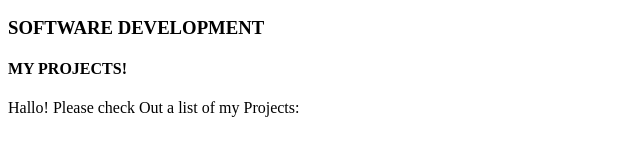
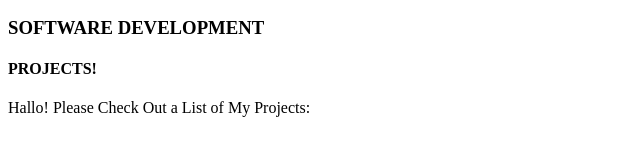
Before and after one commit to martinmandina/Martin-Portfolio., a plain HTML site: page martin-port.html in a window 1280 px wide. Shown: the part 148-304 px from the top of the page, 0-640 px from the left. Drawn offline with Linux system fonts and the light colour scheme.

Commit message:
txt correction

```diff
--- a/martin-port.html
+++ b/martin-port.html
@@ -9,7 +9,7 @@
     <img src="images/martinn.jpg" alt="a photo of me" height="300" width="450">
     <h2>ITS ALL ABOUT CODES</h2>
     <h3>SOFTWARE DEVELOPMENT</h3>
-    <h4><strong>MY PROJECTS!</strong></h4>
-    <p1>Hallo! Please check Out a list of my Projects:</p1>
+    <h4><strong>PROJECTS!</strong></h4>
+    <p1>Hallo! Please Check Out a List of My Projects:</p1>
   </body>
 </html>
```
